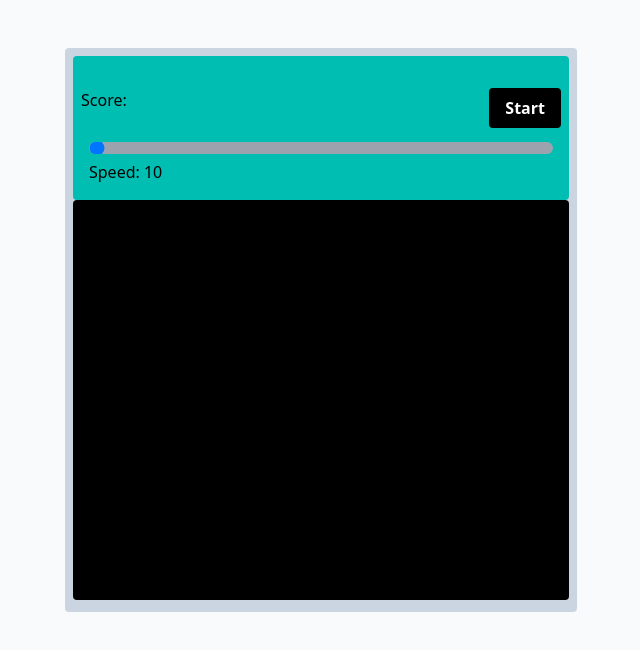
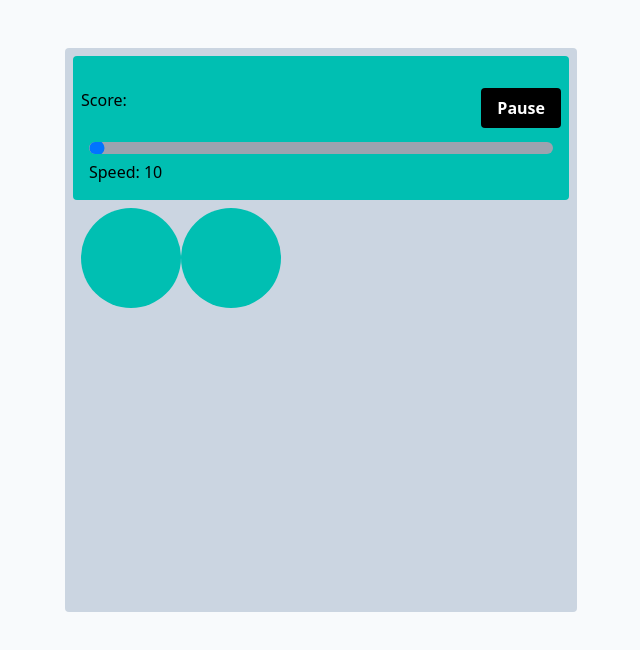
Before and after one commit to rae-shaw/newest_game, a website: page index.html in a window 1280 px wide. Both pictures are taken after a click on the button "Start". Shown: the whole page, without its empty margins (319-959 px from the left). Drawn offline with Linux system fonts and the light colour scheme.

Commit message:
cleaned up js file, added createelement

```diff
--- a/index.html
+++ b/index.html
@@ -28,8 +28,7 @@
         <p>Speed: <span id="speed"></span></p>
       </div>
     </section>
-    <section id="game" class="relative rounded p-2 mb-1 min-h-[50vh] bg-black">
-      <!-- <div id="dot" class="absolute w-10 h-10 rounded-full bg-fun-green"></div> -->
+    <section id="game" class="relative rounded p-2 mb-1 min-h-[50vh]">
     </section>
   </main>
   <script src="src/index.js"></script>
--- a/src/index.js
+++ b/src/index.js
@@ -1,59 +1,56 @@
-let request;
-let i = 0;
-let score = 0;
+// let request;
+let i = 0
+let score = 0
+let interval = 0
+let timer = 1000
 
-const button = document.getElementById('btn');
-const game = document.getElementById('game');
+const button = document.getElementById('btn')
+const gameArea = document.getElementById('game')
+const slider = document.getElementById('game-slider')
+const output = document.getElementById('speed')
+const scoreTrack = document.getElementById("score")
 let turnedOn = false
 
-
 button.addEventListener('click', e => {
-  if (turnedOn) {
+  if (!turnedOn) {
+    turnedOn = true
+    e.currentTarget.textContent = 'Pause'
+    interval = setInterval(game, timer);
+  } else {
     turnedOn = false
-    e.currentTarget.textContent = 'Pause'
-    startAnimation()
-  } else {
-    turnedOn = true;
     e.currentTarget.textContent = 'Start'
-    stopAnimation()
+    clearInterval(interval);
   }
 })
 
-const slider = document.getElementById('game-slider');
-const output = document.getElementById('speed');
+function game() {
+  createDot();
+}
+
+// slider
 output.innerHTML = slider.value;
-
-slider.oninput = function() {
+slider.onInput = function() {
   output.innerHTML = this.value;
 }
 
-const scoreTrack = document.getElementById("score")
-
-function clickedIt() {
-  score++;
-  scoreTrack.innerHTML = score
+// dot
+function clickedDot() {
+  if (turnedOn) {
+    score++;
+    scoreTrack.innerHTML = score
+  } else {
+  }
 }
 
-
-function startAnimation() {
-    game.innerHTML += '<div onclick="clickedIt()" class="absolute w-[100px] h-[100px] rounded-full bg-fun-green"></div>'
-    requestAnimationFrame(performAnimation)
-  }
-function stopAnimation() {
-    game.innerHTML = ''
-    cancelAnimationFrame(request)
-  }
-
-  function performAnimation() {
-    request = requestAnimationFrame(performAnimation)
-  }
-
-  // tailwindcss custom animations: https://tailwindcss.com/docs/animation#using-custom-values
-  // tailwindcss arbitrary values: https://tailwindcss.com/docs/adding-custom-styles#using-arbitrary-values
-  // css data types: https://developer.mozilla.org/en-US/docs/Web/CSS/CSS_Types
-  // points only increase when in moving state
-  // dot "pops" when clicked on
-  // inline styles/using variable for dot in innerHTML
-  // dots appear @top
-  // dots appear with random sizes
-  // dots move down from top to bottom (tailwind animation config?)
+function createDot() {
+  console.log('in create dot');
+  const span = document.createElement('div')
+  span.style.width = '100px'
+  span.style.height = '100px'
+  span.style.backgroundColor = '#00bfb2'
+  span.style.borderRadius = '50%'
+  span.style.display = 'inline-block'
+  span.addEventListener('click', clickedDot)
+  console.log(span);
+  gameArea.append(span);
+}
```
Also changed, not shown: dist/output.css.
